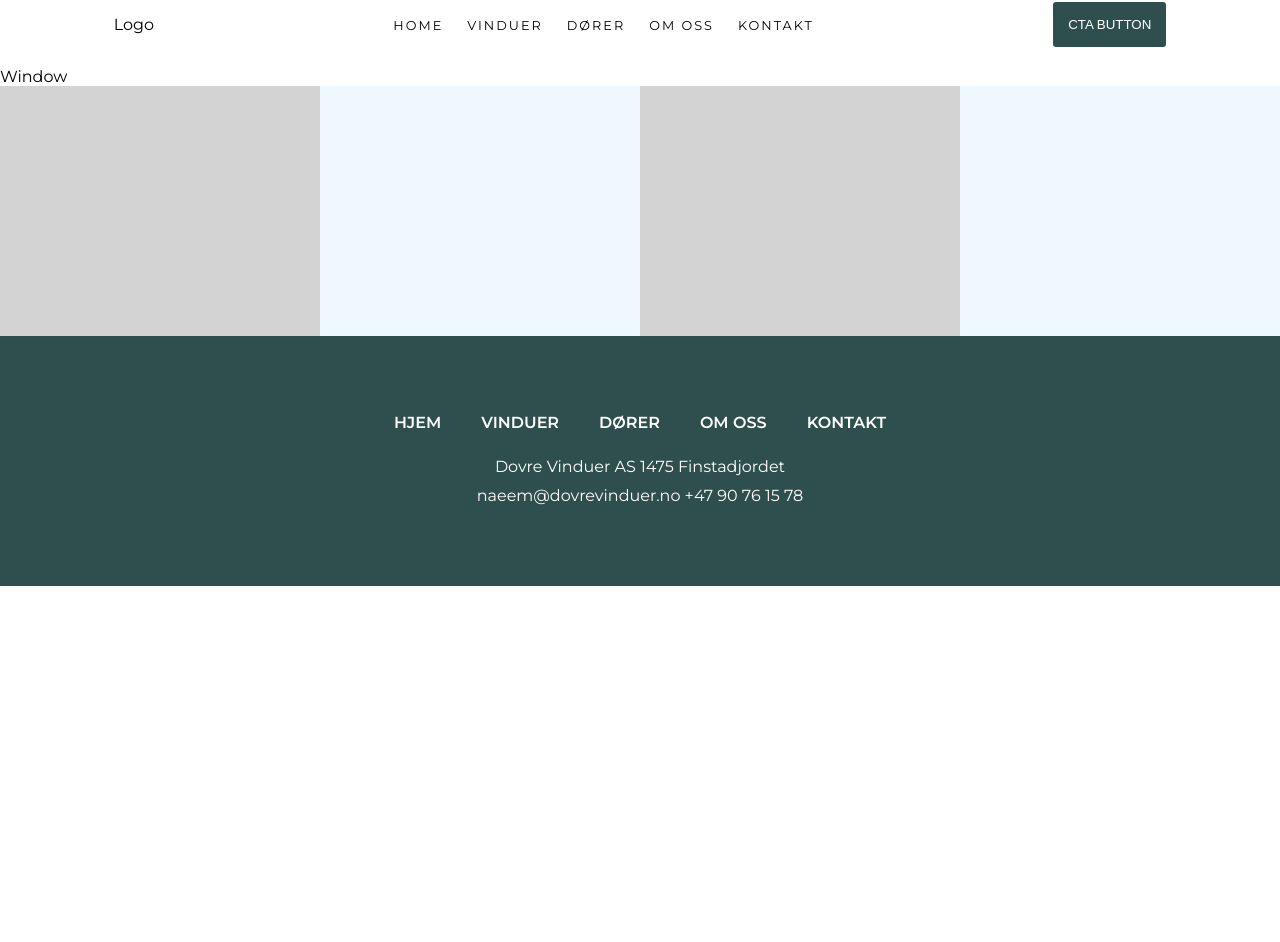
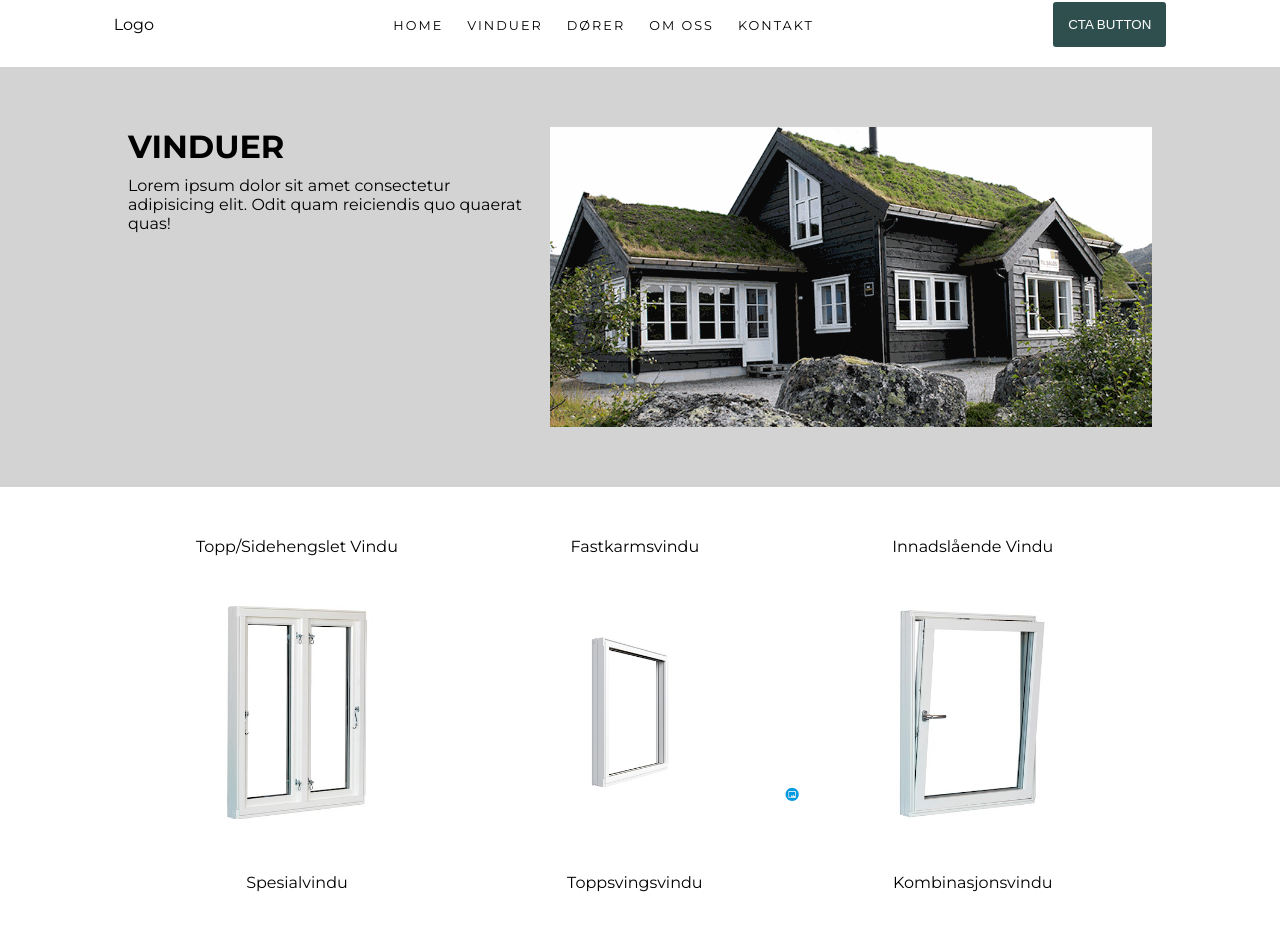
Before and after one commit to DevrMichael/dovre-vinduer, a React (Create React App) app: page /vinduer in a window 1280 px wide. Shown: the part 18-960 px from the top of the page. Before the commit the page ends 800 px from the top, so only its background shows below. Built offline with nearby package versions, Linux system fonts and the light colour scheme.

Commit message:
Create window page

```diff
--- a/src/index.css
+++ b/src/index.css
@@ -44,7 +44,7 @@ header > div > button {
   font-size: 2.3em;
   margin-bottom: -20px;
 }
-.left-hero>p {
+.left-hero > p {
   line-height: 1.7em;
 }
 .primaryButton {
@@ -73,7 +73,7 @@ header > div > button {
   margin: 70px auto;
   padding: 20px 0;
 }
-.top-features>h2 {
+.top-features > h2 {
   padding: 10px 0;
 }
 .bottom-features {
@@ -84,28 +84,28 @@ header > div > button {
   align-items: center;
   margin: auto;
 }
-.bottom-features>div {
+.bottom-features > div {
   display: flex;
   flex-direction: column;
   min-height: 300px;
   justify-content: flex-end;
   width: 33%;
-  background-color:lightgrey;
+  background-color: lightgrey;
 }
-.bottom-features>div>button {
+.bottom-features > div > button {
   width: 70%;
   margin: 0 auto 10px;
 }
-.bottom-features>div:nth-child(1){
+.bottom-features > div:nth-child(1) {
   background-image: url("./assets/HomepageImages/feature-image-one.gif");
   background-size: cover;
 }
-.bottom-features>div:nth-child(2){
+.bottom-features > div:nth-child(2) {
   background-image: url("./assets/HomepageImages/feature-image-two.jpg");
   background-position: center;
   background-size: cover;
 }
-.bottom-features>div:nth-child(3){
+.bottom-features > div:nth-child(3) {
   background-image: url("./assets/HomepageImages/feature-image-three.jpg");
   background-size: cover;
 }
@@ -133,14 +133,14 @@ header > div > button {
   width: 50%;
   padding: 20px 30px;
 }
-.right-mini-hero>h2 {
+.right-mini-hero > h2 {
   text-transform: capitalize;
   padding-bottom: 20px;
   font-size: 2.2em;
   width: 80%;
   line-height: 1.3em;
 }
-.right-mini-hero>p {
+.right-mini-hero > p {
   line-height: 1.7em;
 }
 .mini-hero-overflow-div {
@@ -154,11 +154,11 @@ header > div > button {
   right: 20px;
   bottom: 80px;
 }
-.mini-hero-overflow-div>div>p {
+.mini-hero-overflow-div > div > p {
   font-size: 0.7em;
   padding-top: 4px;
 }
-.mini-hero-overflow-div>div {
+.mini-hero-overflow-div > div {
   width: 33%;
   height: 60px;
   display: flex;
@@ -166,11 +166,11 @@ header > div > button {
   justify-content: center;
   text-align: center;
 }
-.mini-hero-overflow-div>div:nth-child(2) {
+.mini-hero-overflow-div > div:nth-child(2) {
   border-left: 1px solid black;
   border-right: 1px solid black;
 }
-.doorImage{
+.doorImage {
   width: 50%;
   height: 300px;
 }
@@ -179,7 +179,7 @@ header > div > button {
   margin: auto;
   padding: 20px 0 40px;
 }
-.slider-container>h2 {
+.slider-container > h2 {
   text-align: center;
   padding: 20px 0 40px;
   text-transform: uppercase;
@@ -192,12 +192,12 @@ text-transform: uppercase;
   flex-direction: row;
   background-color: #d3d3d3;
 }
-.window-container>div {
+.window-container > div {
   width: 40%;
   margin: auto;
   height: 400px;
 }
-.window-image>img {
+.window-image > img {
   height: 100%;
   width: 90%;
 }
@@ -210,7 +210,7 @@ height: 400px;
   margin: auto;
   text-align: center;
 }
-.window-container-header>h2 {
+.window-container-header > h2 {
   margin: 20px 0;
 }
 .window-text {
@@ -220,10 +220,10 @@ height: 400px;
   gap: 20px;
   line-height: 30px;
 }
-.window-text>button {
+.window-text > button {
   width: 50%;
 }
-.window-text>h2 {
+.window-text > h2 {
   text-transform: uppercase;
   font-size: 2em;
 }
@@ -231,7 +231,7 @@ width: 50%;
   list-style: none;
   font-size: 0.8em;
 }
-.window-container-nav>nav {
+.window-container-nav > nav {
   display: flex;
   width: 70%;
   justify-content: center;
@@ -241,7 +241,7 @@ width: 50%;
   letter-spacing: 1px;
   cursor: pointer;
 }
-.window-container-nav>nav>button {
+.window-container-nav > nav > button {
   border: none;
   background-color: transparent;
   text-transform: uppercase;
@@ -273,12 +273,12 @@ margin: 60px 0;
   background-color: #d3d3d3;
 }
 .footer-top-div:nth-child(even) {
-  background-color:aliceblue;
+  background-color: aliceblue;
 }
 footer {
   height: 250px;
   color: white;
-  background-color:darkslategray;
+  background-color: darkslategray;
   display: flex;
   flex-direction: column;
   justify-content: center;
@@ -286,14 +286,14 @@ footer {
   gap: 20px;
   text-align: center;
 }
-.footer-nav>a {
+.footer-nav > a {
   text-decoration: none;
   color: white;
   font-weight: 600;
   padding: 20px;
   text-transform: uppercase;
 }
-.footer-info>p {
+.footer-info > p {
   padding: 5px;
 }
 
@@ -312,7 +312,7 @@ footer {
 .door-intro-text {
   width: 40%;
 }
-.door-intro-text>h1 {
+.door-intro-text > h1 {
   padding-bottom: 10px;
   text-transform: uppercase;
 }
@@ -327,7 +327,31 @@ footer {
   width: 80%;
   margin: auto;
 }
-.door-grid>img {
+.door-grid > img {
   width: 14%;
   margin: 10px;
 }
+.window-intro-image {
+  width: 60%;
+  height: 300px;
+  background-image: url(./assets/GiljeWindows/window-page-hero.gif);
+  background-size: 140%;
+  background-position: center;
+}
+.window-grid {
+  width: 80%;
+  margin: 50px auto;
+  display: flex;
+  flex-direction: row;
+  flex-wrap: wrap;
+}
+.window-grid > div > img {
+  width: 100%;
+  padding: 50px 0;
+}
+.window-grid > div {
+  width: 33%;
+}
+.window-grid>div>p {
+  text-align: center;
+}
--- a/src/pages/Window.js
+++ b/src/pages/Window.js
@@ -1,9 +1,32 @@
-import React from 'react'
+import React from "react";
+import windows from "../window.js";
 
 function Window() {
   return (
-    <div>Window</div>
-  )
+    <div>
+      <div className="door-intro-background">
+        <div className="door-intro-section">
+          <div className="door-intro-text">
+            <h1>Vinduer</h1>
+            <p>
+              Lorem ipsum dolor sit amet consectetur adipisicing elit. Odit quam
+              reiciendis quo quaerat quas!
+            </p>
+          </div>
+          <div className="window-intro-image"></div>
+        </div>
+      </div>
+      <div className="window-grid">
+        {windows.map((window) => (
+          <div>
+            <p>{window.title}</p>
+          <img src={window.image} />
+          </div>
+        ))}
+      </div>
+
+    </div>
+  );
 }
 
-export default Window
+export default Window;
```
Also changed, not shown: src/assets/GiljeWindows/window-page-hero.gif (added). Lines whose indentation alone changed are shown as unchanged.
